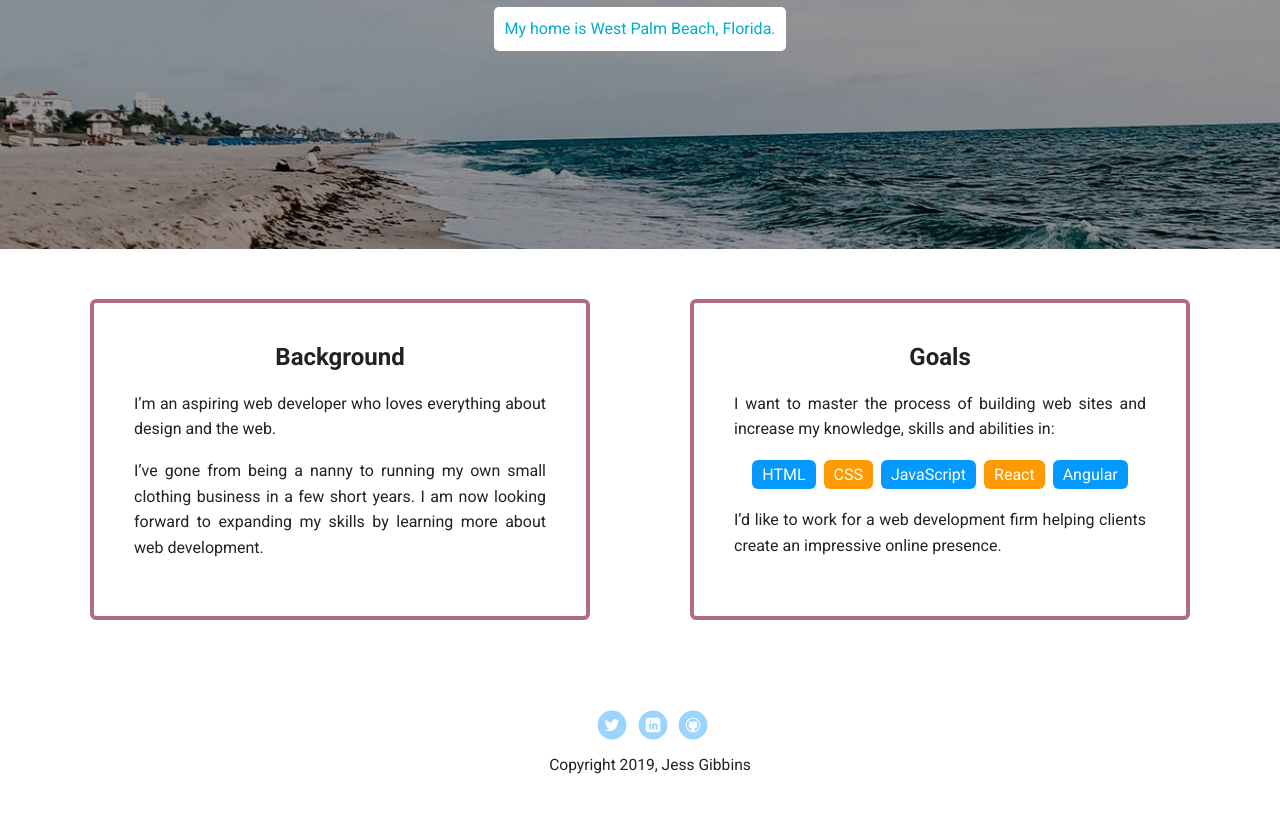
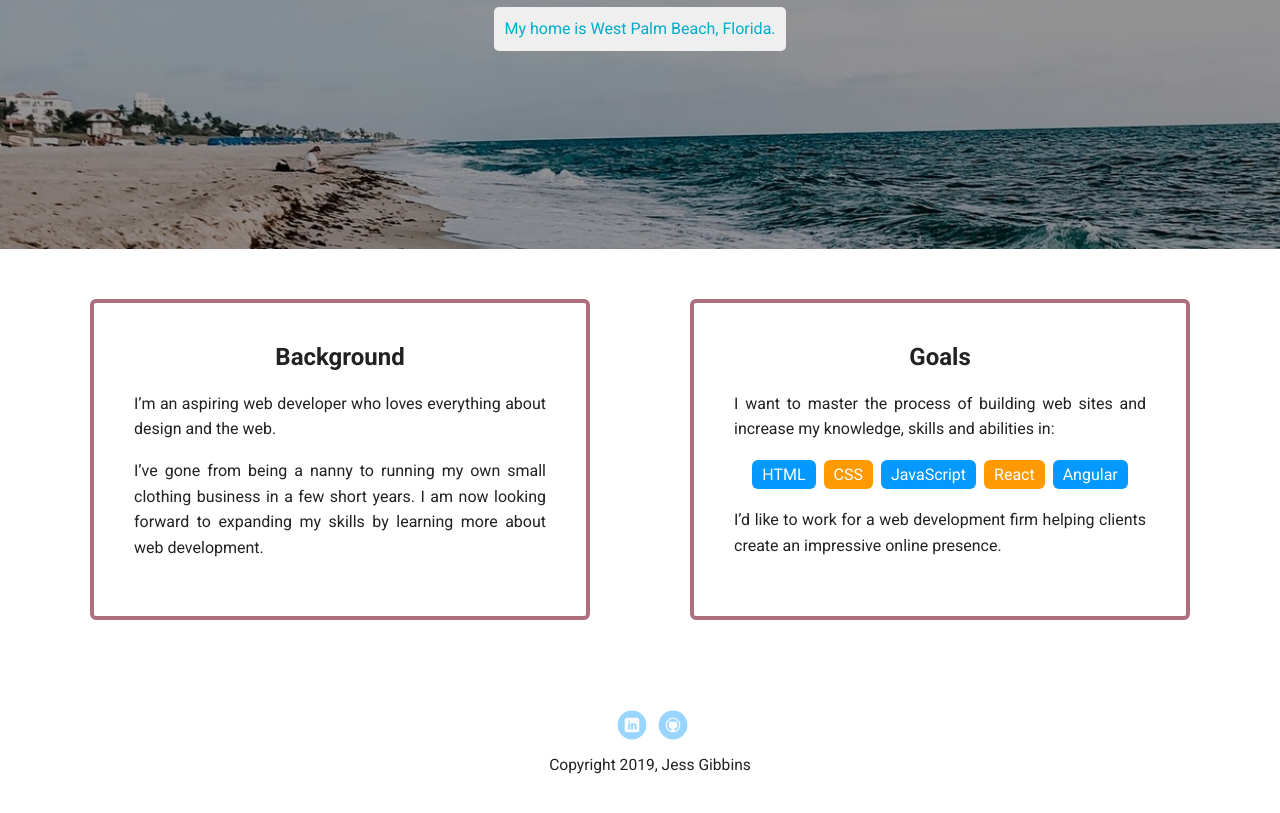
Before and after one commit to Jessgibbins/Techdegree-Project-1, a plain HTML site: page portfolio page/portfolio_update_v1/index.html in a window 1280 px wide. Shown: the part 221-1034 px from the top of the page. Drawn offline with Linux system fonts and the light colour scheme; a web font is replaced by a local one.

Commit message:
Added social links

```diff
--- a/portfolio page/portfolio_update_v1/index.html
+++ b/portfolio page/portfolio_update_v1/index.html
@@ -47,9 +47,8 @@
     </main>
     <footer>
       <ul>
-        <li><a href="#" class="social twitter">Twitter</a></li>
-        <li><a href="#" class="social linkedin">LinkedIn</a></li>
-        <li><a href="#" class="social github">Github</a></li>
+        <li><a href="https://www.linkedin.com/in/jessica-gibbins-a26472195/" target=_blank class="social linkedin">LinkedIn</a></li>
+        <li><a href="https://github.com/Jessgibbins" target=_blank class="social github">Github</a></li>
       </ul>
       <p class="copyright">Copyright 2019, Jess Gibbins</p>
     </footer>
--- a/portfolio page/portfolio_update_v1/styles.css
+++ b/portfolio page/portfolio_update_v1/styles.css
@@ -97,7 +97,7 @@ header .profile-image:hover {
   margin: 10px auto;
 }
 .location {
-  background-color #efefef;
+  background-color: #efefef;
   color: rgb(0, 173, 204);
 }
 .card {
```
Also changed, not shown: portfolio page/portfolio_update_v1/interests.html (+2 -3 lines).
